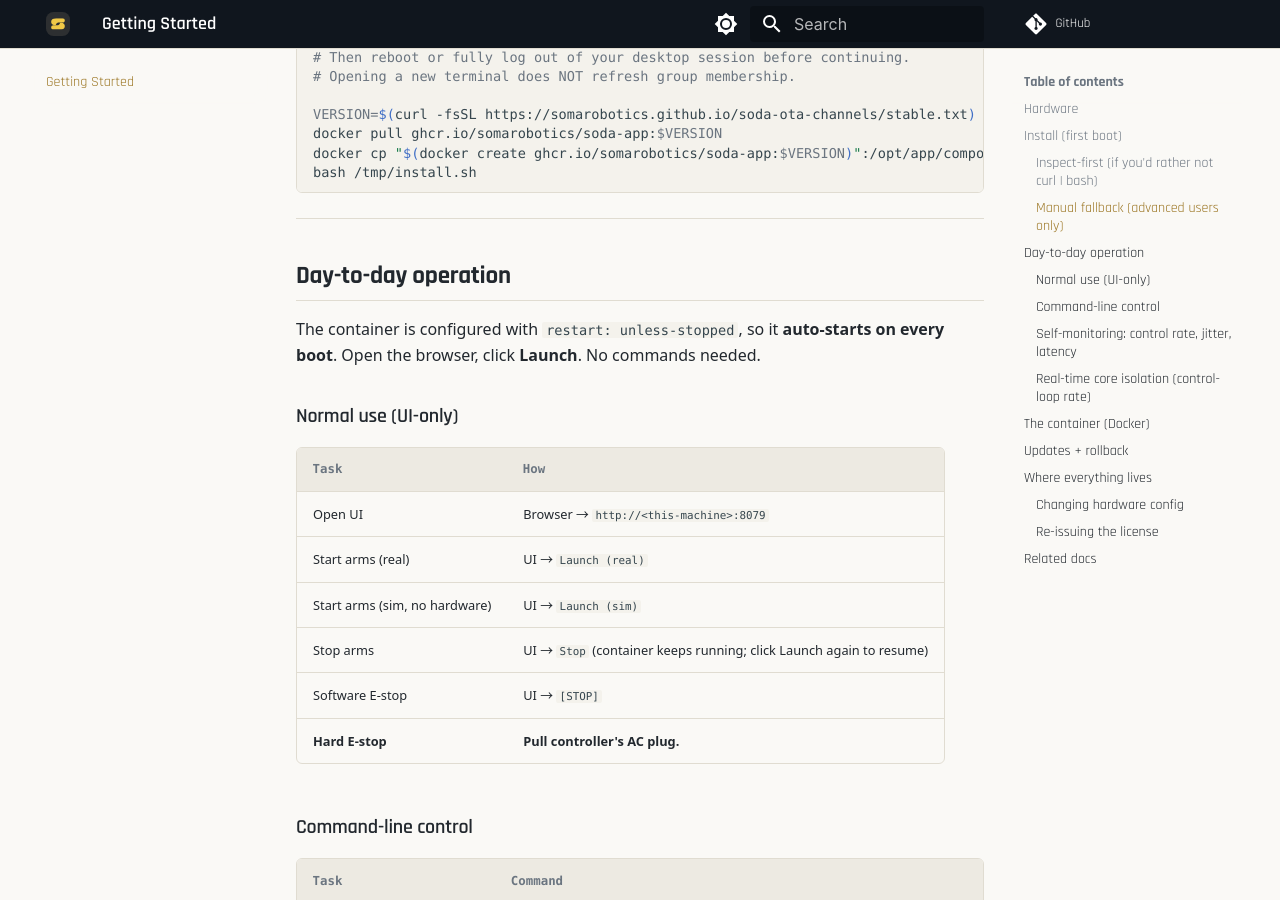
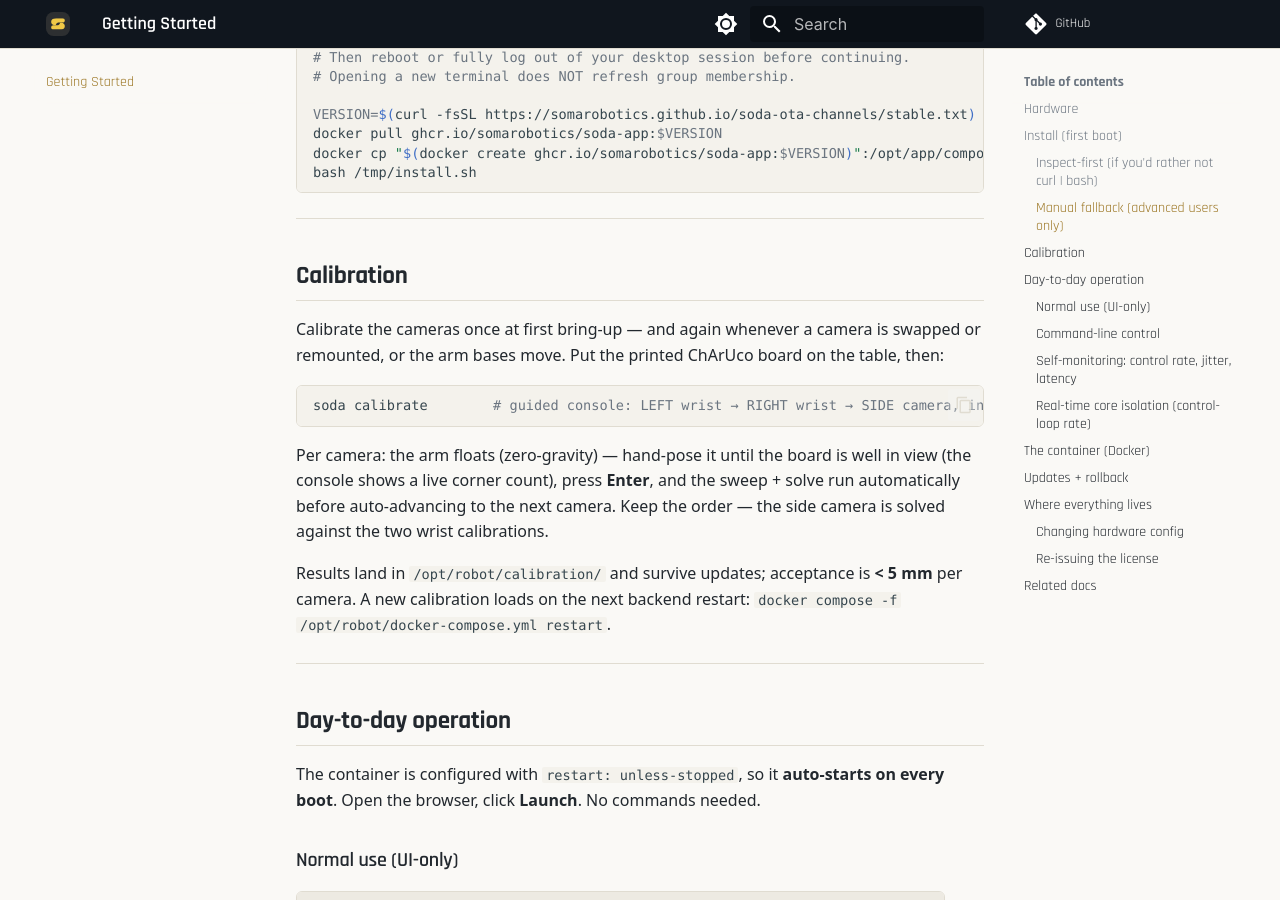
Before and after one commit to somarobotics/soda-docs, an MkDocs documentation site: the page built from docs/getting-started.md, in a window 1280 px wide and 900 px high, scrolled down 1856 px. Built offline with MkDocs 1.6.1 and Material for MkDocs 9.7.7, drawn with Linux system fonts in a browser that asks for light colours; comment, search, counter and statistics services are not loaded; some of the changed text lies outside the part shown.

Commit message:
docs: getting-started — concise calibration section (guided soda calibrate flow)

````diff
--- a/docs/getting-started.md
+++ b/docs/getting-started.md
@@ -64,6 +64,26 @@ docker pull ghcr.io/somarobotics/soda-app:$VERSION
 docker cp "$(docker create ghcr.io/somarobotics/soda-app:$VERSION)":/opt/app/compose-overlay/install.sh /tmp/install.sh
 bash /tmp/install.sh
 ```
+
+---
+
+## Calibration
+
+Calibrate the cameras once at first bring-up — and again whenever a camera is swapped or
+remounted, or the arm bases move. Put the printed ChArUco board on the table, then:
+
+```bash
+soda calibrate        # guided console: LEFT wrist → RIGHT wrist → SIDE camera, in order
+```
+
+Per camera: the arm floats (zero-gravity) — hand-pose it until the board is well in view
+(the console shows a live corner count), press **Enter**, and the sweep + solve run
+automatically before auto-advancing to the next camera. Keep the order — the side camera
+is solved against the two wrist calibrations.
+
+Results land in `/opt/robot/calibration/` and survive updates; acceptance is **< 5 mm**
+per camera. A new calibration loads on the next backend restart:
+`docker compose -f /opt/robot/docker-compose.yml restart`.
 
 ---
 
````
Also changed, not shown: other parts of docs/getting-started.md (+1 -2 lines).
